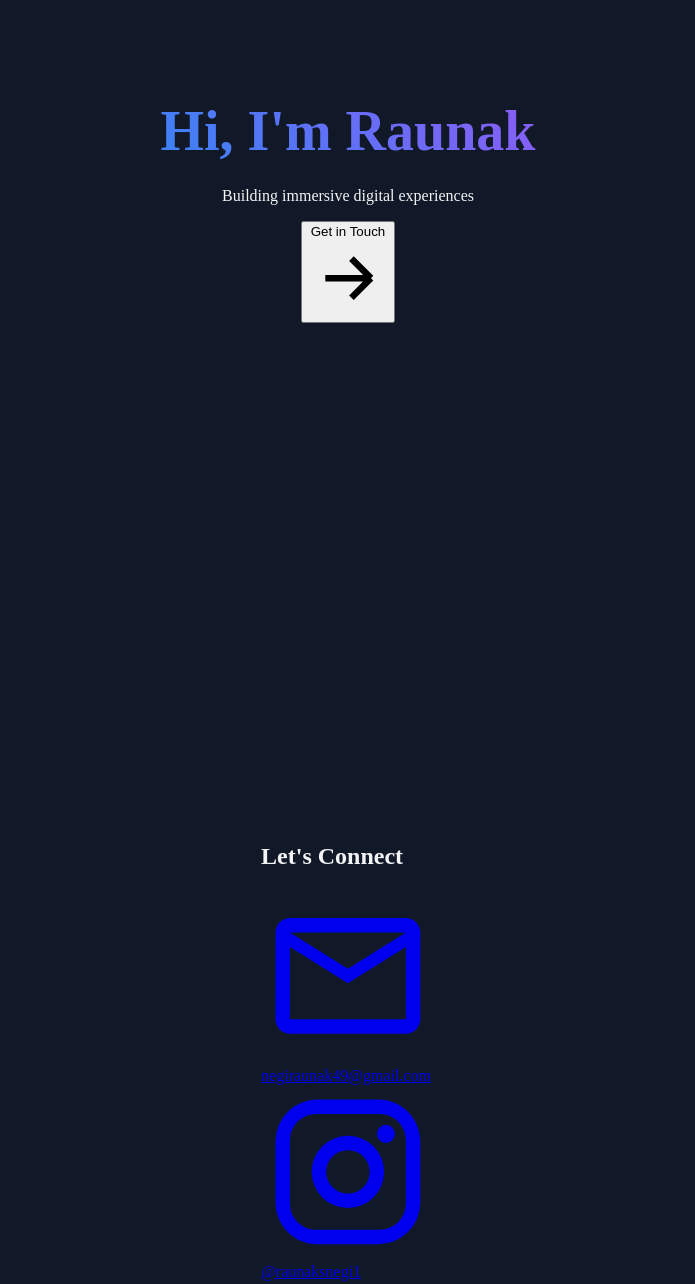
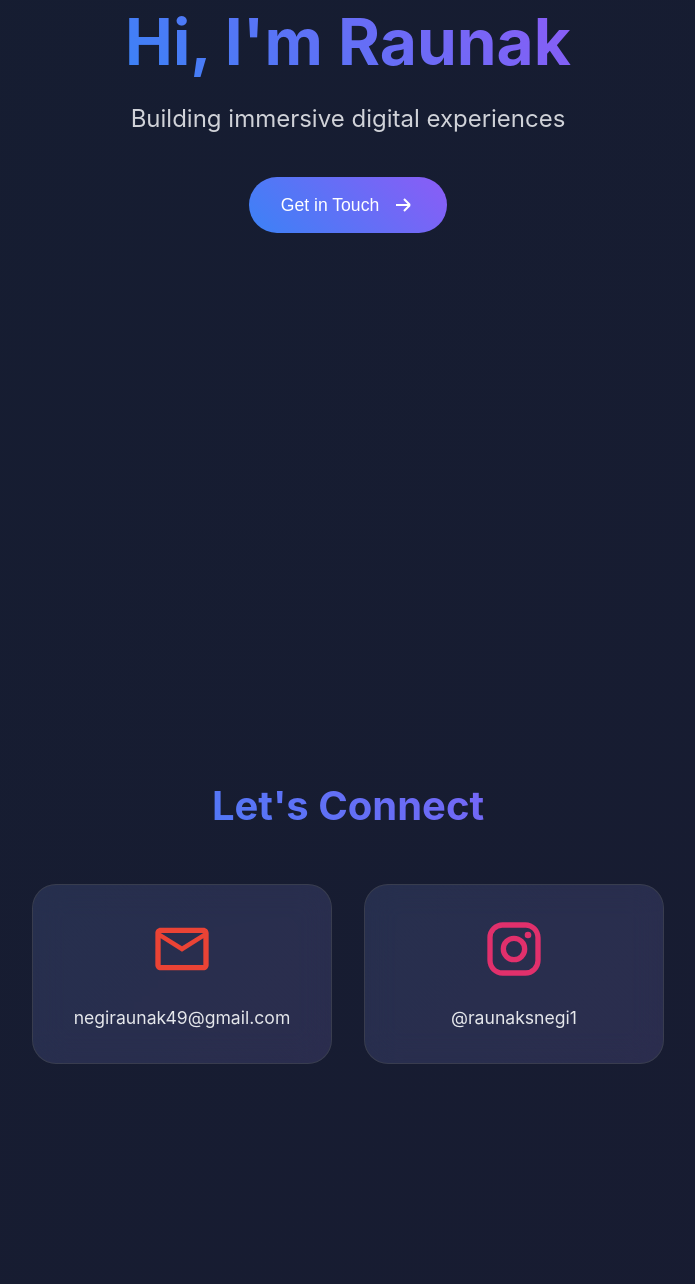
Before and after one commit to isthisraunak/portfolio, a plain HTML site: page index.html in a window 1280 px wide. Shown: the part 367-1651 px from the top of the page, without its empty margins (292-987 px from the left). Drawn offline with Linux system fonts and the light colour scheme.

Commit message:
Update style.css

```diff
--- a/style.css
+++ b/style.css
@@ -1,99 +1,279 @@
-/* Base Styles */
 :root {
     --primary: #3B82F6;
     --secondary: #8B5CF6;
-    --dark-bg: #111827;
-    --light-bg: #ffffff;
-    --text-dark: #f3f4f6;
-    --text-light: #1f2937;
+    --accent: #EC4899;
+    --dark-1: #111827;
+    --dark-2: #1F2937;
+    --light-1: #F9FAFB;
+    --light-2: #E5E7EB;
+    --gradient: linear-gradient(45deg, var(--primary), var(--secondary));
+}
+
+* {
+    margin: 0;
+    padding: 0;
+    box-sizing: border-box;
 }
 
 body {
-    transition: background 0.3s, color 0.3s;
-    min-height: 100vh;
+    font-family: 'Inter', system-ui, sans-serif;
+    line-height: 1.5;
+    overflow-x: hidden;
+    background: var(--dark-1);
+    color: var(--light-1);
+    transition: background 0.4s ease, color 0.3s ease;
 }
 
-/* Dark/Light Mode */
-body.dark {
-    background: var(--dark-bg);
-    color: var(--text-dark);
+/* Animated Background */
+.gradient-bg {
+    position: fixed;
+    top: -50%;
+    left: -50%;
+    width: 200%;
+    height: 200%;
+    background: var(--gradient);
+    opacity: 0.05;
+    animation: rotate 20s linear infinite;
+    z-index: -2;
 }
 
-body.light {
-    background: var(--light-bg);
-    color: var(--text-light);
+@keyframes rotate {
+    0% { transform: rotate(0deg); }
+    100% { transform: rotate(360deg); }
 }
 
 /* Mouse Follower */
 .mouse-follower {
     position: fixed;
-    width: 6rem;
-    height: 6rem;
-    background: radial-gradient(circle, rgba(59,130,246,0.2) 0%, rgba(139,92,246,0.1) 100%);
+    width: 140px;
+    height: 140px;
+    background: radial-gradient(circle at center,
+        rgba(59, 130, 246, 0.15) 0%,
+        rgba(139, 92, 246, 0.1) 70%,
+        transparent 100%);
     border-radius: 50%;
     pointer-events: none;
     filter: blur(40px);
     transform: translate(-50%, -50%);
     z-index: -1;
+    transition: transform 0.15s ease-out;
 }
 
 /* Navigation */
 .nav {
-    padding: 1.5rem 2rem;
+    padding: 1.5rem 5vw;
     display: flex;
     justify-content: space-between;
     align-items: center;
+    backdrop-filter: blur(12px);
+    position: relative;
 }
 
 .logo {
     font-size: 1.5rem;
-    background: linear-gradient(45deg, var(--primary), var(--secondary));
+    font-weight: 700;
+    background: var(--gradient);
     -webkit-background-clip: text;
     background-clip: text;
     color: transparent;
 }
 
+/* Theme Toggle */
+.theme-toggle {
+    padding: 0.75rem 1.25rem;
+    border-radius: 999px;
+    background: rgba(255, 255, 255, 0.1);
+    border: none;
+    color: currentColor;
+    cursor: pointer;
+    display: flex;
+    align-items: center;
+    gap: 0.5rem;
+    transition: all 0.3s ease;
+}
+
+.theme-toggle:hover {
+    background: rgba(255, 255, 255, 0.15);
+    transform: translateY(-1px);
+}
+
 /* Hero Section */
 .hero {
-    height: 100vh;
+    min-height: 100vh;
     display: flex;
     align-items: center;
     justify-content: center;
+    padding: 2rem 5vw;
+}
+
+.hero-content {
+    max-width: 1200px;
     text-align: center;
-    padding: 2rem;
 }
 
 .hero-title {
-    font-size: 3.5rem;
+    font-size: 4rem;
+    line-height: 1.1;
     margin-bottom: 1.5rem;
-    background: linear-gradient(45deg, var(--primary), var(--secondary));
+    background: var(--gradient);
+    -webkit-background-clip: text;
+    background-clip: text;
+    color: transparent;
+    animation: textReveal 1s ease;
+}
+
+.hero-subtitle {
+    font-size: 1.5rem;
+    color: var(--light-2);
+    margin-bottom: 2.5rem;
+    opacity: 0.9;
+}
+
+/* CTA Button */
+.cta-button {
+    padding: 1rem 2rem;
+    border-radius: 999px;
+    background: var(--gradient);
+    color: white;
+    border: none;
+    cursor: pointer;
+    display: inline-flex;
+    align-items: center;
+    gap: 0.75rem;
+    font-size: 1.1rem;
+    transition: all 0.3s ease;
+    position: relative;
+    overflow: hidden;
+}
+
+.cta-button::before {
+    content: '';
+    position: absolute;
+    inset: 0;
+    background: rgba(255, 255, 255, 0.1);
+    opacity: 0;
+    transition: opacity 0.3s ease;
+}
+
+.cta-button:hover {
+    transform: translateY(-2px);
+    box-shadow: 0 8px 24px rgba(59, 130, 246, 0.25);
+}
+
+.cta-button:hover::before {
+    opacity: 1;
+}
+
+.arrow-icon {
+    width: 24px;
+    height: 24px;
+    transition: transform 0.3s ease;
+}
+
+.cta-button:hover .arrow-icon {
+    transform: translateX(4px);
+}
+
+/* Contact Section */
+.contact-section {
+    min-height: 100vh;
+    padding: 5rem 5vw;
+    display: flex;
+    align-items: center;
+    justify-content: center;
+}
+
+.section-title {
+    font-size: 2.5rem;
+    text-align: center;
+    margin-bottom: 3rem;
+    background: var(--gradient);
     -webkit-background-clip: text;
     background-clip: text;
     color: transparent;
 }
 
-/* Contact Section */
-.contact-section {
-    min-height: 100vh;
-    display: flex;
-    align-items: center;
-    justify-content: center;
-    padding: 2rem;
+.social-grid {
+    display: grid;
+    grid-template-columns: repeat(auto-fit, minmax(300px, 1fr));
+    gap: 2rem;
+    max-width: 1200px;
+    width: 100%;
 }
 
-.social-links {
+.social-card {
+    padding: 2rem;
+    border-radius: 1.5rem;
+    position: relative;
+    overflow: hidden;
+    backdrop-filter: blur(16px);
+    background: rgba(255, 255, 255, 0.05);
+    border: 1px solid rgba(255, 255, 255, 0.1);
+    transition: all 0.3s ease;
     display: flex;
-    gap: 2rem;
-    justify-content: center;
+    flex-direction: column;
+    align-items: center;
+    text-decoration: none;
+    color: currentColor;
 }
 
-.social-link {
-    padding: 1.5rem;
-    border-radius: 1rem;
-    transition: transform 0.3s;
+.social-card:hover {
+    transform: translateY(-5px);
     background: rgba(255, 255, 255, 0.1);
+    box-shadow: 0 8px 32px rgba(0, 0, 0, 0.1);
 }
 
-.social-link:hover {
-    transform: scale(1.1);
+.card-gradient {
+    position: absolute;
+    top: -50%;
+    left: -50%;
+    width: 200%;
+    height: 200%;
+    background: var(--gradient);
+    opacity: 0.1;
+    animation: rotate 20s linear infinite;
+    z-index: -1;
 }
+
+.social-icon {
+    width: 64px;
+    height: 64px;
+    margin-bottom: 1.5rem;
+}
+
+.email-card .social-icon {
+    color: #EA4335;
+}
+
+.instagram-card .social-icon {
+    color: #E1306C;
+}
+
+.card-label {
+    font-size: 1.1rem;
+    text-align: center;
+    color: var(--light-2);
+}
+
+/* Animations */
+@keyframes textReveal {
+    from {
+        opacity: 0;
+        transform: translateY(20px);
+    }
+    to {
+        opacity: 1;
+        transform: translateY(0);
+    }
+}
+
+/* Mobile Responsive */
+@media (max-width: 768px) {
+    .hero-title {
+        font-size: 3rem;
+    }
+
+    .social-grid {
+        grid-template-columns: 1fr;
+    }
+}
```
